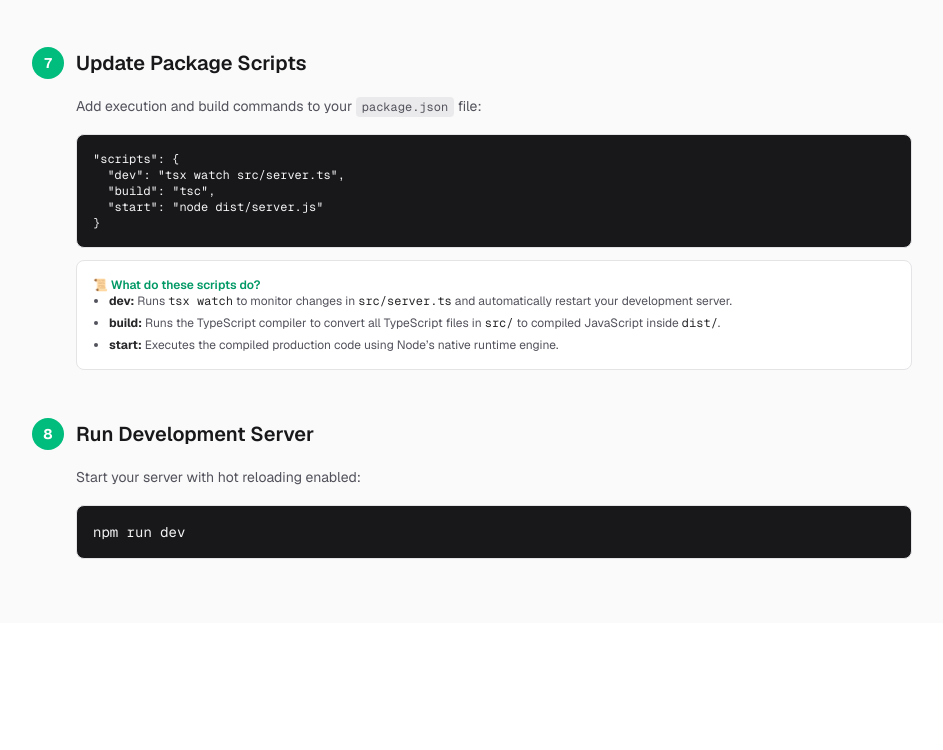
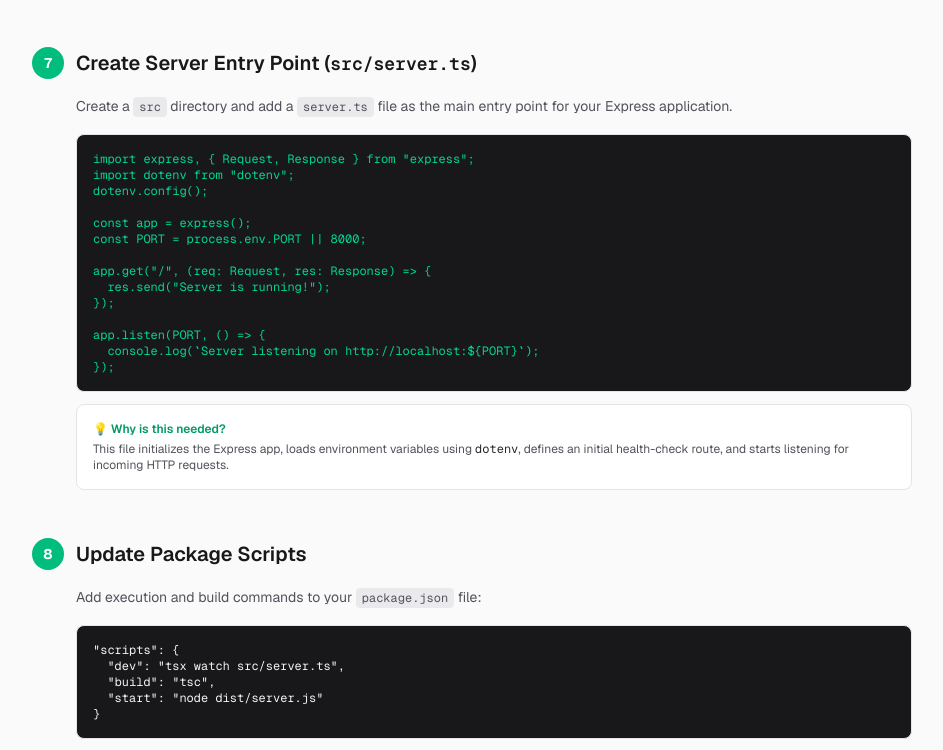
Before and after one commit to Anilbal/documentation-for-typescript-in-backend, a Next.js app: page /installation in a window 1280 px wide. Shown: the part 3207-3957 px from the top of the page, without its empty margins (296-1239 px from the left). Before the commit the page ends 3862 px from the top, so only its background shows below. Built offline with nearby package versions, Linux system fonts and the light colour scheme.

Commit message:
src server.ts file step add

```diff
--- a/app/installation/page.tsx
+++ b/app/installation/page.tsx
@@ -118,7 +118,7 @@ export default function InstallationPage() {
             </div>
           </section>
 
-          {/* Step 3 (New: .gitignore) */}
+          {/* Step 3 */}
           <section className="space-y-4">
             <div className="flex items-center gap-3">
               <span className="flex h-8 w-8 items-center justify-center rounded-full bg-emerald-500 text-sm font-bold text-white">
@@ -400,11 +400,69 @@ temp/`}
             </div>
           </section>
 
-          {/* Step 7 */}
+          {/* Step 7 (New: Create src/server.ts) */}
           <section className="space-y-4">
             <div className="flex items-center gap-3">
               <span className="flex h-8 w-8 items-center justify-center rounded-full bg-emerald-500 text-sm font-bold text-white">
                 7
+              </span>
+              <h2 className="text-xl font-semibold">
+                Create Server Entry Point (
+                <code className="font-mono text-lg">src/server.ts</code>)
+              </h2>
+            </div>
+            <p className="text-sm leading-relaxed text-zinc-600 dark:text-zinc-400 pl-11">
+              Create a{" "}
+              <code className="rounded bg-zinc-200/70 px-1.5 py-0.5 font-mono text-xs dark:bg-zinc-800">
+                src
+              </code>{" "}
+              directory and add a{" "}
+              <code className="rounded bg-zinc-200/70 px-1.5 py-0.5 font-mono text-xs dark:bg-zinc-800">
+                server.ts
+              </code>{" "}
+              file as the main entry point for your Express application.
+            </p>
+            <div className="pl-11 space-y-3">
+              <pre className="overflow-x-auto rounded-lg border border-zinc-200 bg-zinc-900 p-4 font-mono text-xs text-emerald-400 dark:border-zinc-800">
+                {`import express, { Request, Response } from "express";
+import dotenv from "dotenv";
+dotenv.config();
+
+const app = express();
+const PORT = process.env.PORT || 8000;
+
+app.get("/", (req: Request, res: Response) => {
+  res.send("Server is running!");
+});
+
+app.listen(PORT, () => {
+  console.log(\`Server listening on http://localhost:\${PORT}\`);
+});`}
+              </pre>
+
+              {/* Why Card */}
+              <div className="rounded-lg border border-zinc-200 bg-white p-4 text-xs dark:border-zinc-800 dark:bg-zinc-900/50">
+                <span className="font-semibold text-emerald-600 dark:text-emerald-400">
+                  💡 Why is this needed?
+                </span>
+                <p className="mt-1 text-zinc-600 dark:text-zinc-400">
+                  This file initializes the Express app, loads environment
+                  variables using{" "}
+                  <code className="font-mono text-zinc-800 dark:text-zinc-200">
+                    dotenv
+                  </code>
+                  , defines an initial health-check route, and starts listening
+                  for incoming HTTP requests.
+                </p>
+              </div>
+            </div>
+          </section>
+
+          {/* Step 8 */}
+          <section className="space-y-4">
+            <div className="flex items-center gap-3">
+              <span className="flex h-8 w-8 items-center justify-center rounded-full bg-emerald-500 text-sm font-bold text-white">
+                8
               </span>
               <h2 className="text-xl font-semibold">Update Package Scripts</h2>
             </div>
@@ -471,11 +529,11 @@ temp/`}
             </div>
           </section>
 
-          {/* Step 8 */}
+          {/* Step 9 */}
           <section className="space-y-4">
             <div className="flex items-center gap-3">
               <span className="flex h-8 w-8 items-center justify-center rounded-full bg-emerald-500 text-sm font-bold text-white">
-                8
+                9
               </span>
               <h2 className="text-xl font-semibold">Run Development Server</h2>
             </div>
```
